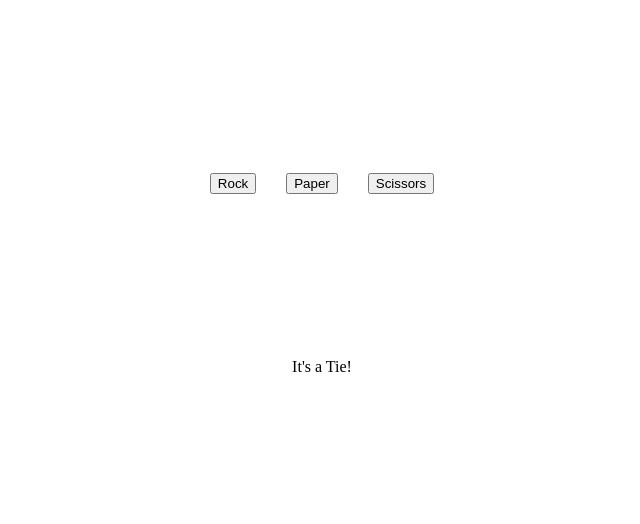
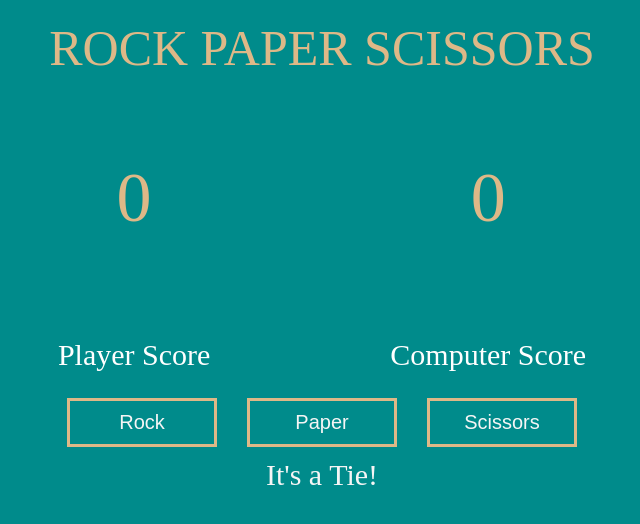
Before and after one commit to ASRoshanKrishna/Rock-Paper-Scissors, a plain HTML site: page index.html in a window 1280 px wide. Both pictures are taken after a click on the button "Rock". Shown: the whole page, without its empty margins (318-958 px from the left). Drawn offline with Linux system fonts and the light colour scheme.

Commit message:
display score and add css

```diff
--- a/index.html
+++ b/index.html
@@ -8,6 +8,17 @@
 </head>
 <body>
     <div class="container">
+        <div class="title">ROCK PAPER SCISSORS</div>
+        <div class="score">
+            <div class="player">
+                <p id="score1">0</p>
+                <p>Player Score</p>
+            </div>
+            <div class="computer">
+                <p id="score2">0</p>
+                <p>Computer Score</p>
+            </div>
+        </div>
         <div class="container0">
             <button id="btn0">Rock</button>
             <button id="btn1">Paper</button>
--- a/myScript.js
+++ b/myScript.js
@@ -3,7 +3,11 @@ let cp = 0;
 let i = 1;
 let count = 0;
 
+alert("First one to score 5 wins!");
+
 const container1 = document.querySelector(".container1");
+const playerScore = document.querySelector("#score1");
+const computerScore = document.querySelector("#score2");
 
 function getComputerChoice(){
     let c = Math.floor(Math.random() * 3);
@@ -41,7 +45,7 @@ function playRound(playerSelection){
                     show.textContent = l+p;
                     container1.appendChild(show);
                     count++;
-                    five();
+                    computerScore.textContent = cp;
                     break;
                 }
                 else{
@@ -50,7 +54,7 @@ function playRound(playerSelection){
                     show.textContent = w+r;
                     container1.appendChild(show);
                     count++;
-                    five();
+                    playerScore.textContent = pp;
                     break;
                 }
             case "paper":
@@ -60,7 +64,7 @@ function playRound(playerSelection){
                     show.textContent = l+s;
                     container1.appendChild(show);
                     count++;
-                    five();
+                    computerScore.textContent = cp;
                     break;
                 }
                 else{
@@ -69,7 +73,7 @@ function playRound(playerSelection){
                     show.textContent = w+p;
                     container1.appendChild(show);
                     count++;
-                    five();
+                    playerScore.textContent = pp;
                     break;
                 }
             case "scissors":
@@ -79,7 +83,7 @@ function playRound(playerSelection){
                     show.textContent = l+r;
                     container1.appendChild(show);
                     count++;
-                    five();
+                    computerScore.textContent = cp;
                     break;
                 }
                 else{
@@ -88,15 +92,18 @@ function playRound(playerSelection){
                     show.textContent = w+s;
                     container1.appendChild(show);
                     count++;
-                    five();
+                    playerScore.textContent = pp;
                     break;
                 }
         }
     }
+    five();
 }
 
 function zero(){
     if(count==0){
+        playerScore.textContent = pp;
+        computerScore.textContent = cp;
         let child = container1.lastElementChild;
         while(child){
             container1.removeChild(child);
@@ -106,25 +113,21 @@ function zero(){
 }
 
 function five(){
-    if(count==5){
-        if(pp==cp){
+    if(pp==5 || cp==5){
+        if(pp>cp){
             const show = document.createElement('div');
-            show.textContent = `"Game ended in Tie!"`;
-            container1.appendChild(show);
-            count = 0;
-        }
-        else if(pp>cp){
-            const show = document.createElement('div');
-            show.textContent = `"Congrats! You won the game."`;
+            show.textContent = `"CONGRATS, YOU WON THE GAME"`;
             container1.appendChild(show);
             count = 0;
         }
         else{
             const show = document.createElement('div');
-            show.textContent = `"You lost, Better luck next time!"`;
+            show.textContent = `"YOU LOST, BETTER LUCK NEXT TIME"`;
             container1.appendChild(show);
             count = 0;
         }
+        pp=0;
+        cp=0;
     }
 }
 
--- a/styles.css
+++ b/styles.css
@@ -1,16 +1,64 @@
+*{
+    background-color: rgb(0, 139, 139);
+}
+
+.title{
+    text-align: center;
+    font-size: 50px;
+    font-family: 'Times New Roman', Times, serif;
+    color: burlywood;
+}
+
+button{
+    padding: 10px;
+    width: 150px;
+    border: 3px solid burlywood;
+    font-size: 20px;
+    color: whitesmoke;
+}
+
 .container{
     display: flex;
     flex-direction: column;
-    justify-content: center;
+    justify-content: space-evenly;
     align-items: center;
-    height: 350px;
+    height: 450px;
+}
+
+.score{
+
+    display: flex;
+    justify-content: space-evenly;
+    gap: 180px;
+    color: white;
+    font-size: 30px;
+    height: 300px;
+}
+
+#score1,
+#score2{
+    text-align: center;
+    font-size: 70px;
+    color: burlywood;
+}
+
+.player,
+.computer{
+    display: flex;
+    flex-direction: column;
 }
 
 .container0{
     display: flex;
+    justify-content: space-between;
     gap: 30px;
 }
 
 .container1{
+    font-size: 30px;
     text-align: center;
+    color: whitesmoke;
+    display: flex;
+    flex-direction: column;
+    gap: 3px;
 }
```
